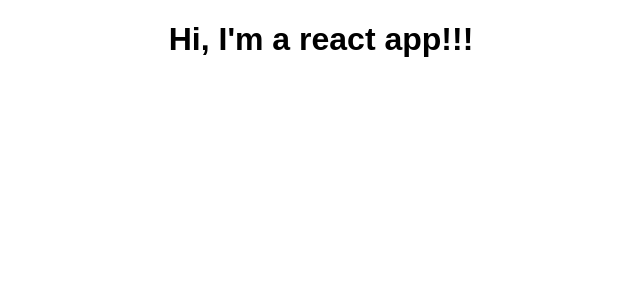
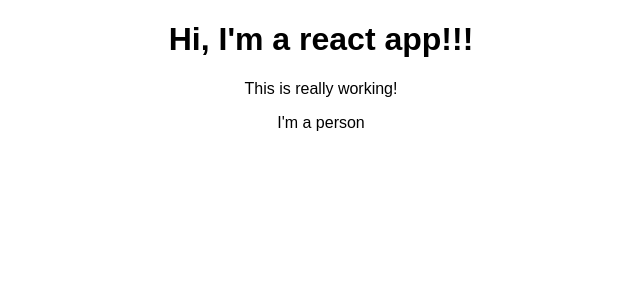
Before and after one commit to douglascamilo/react-complete-guide, a React (Create React App) app: page / in a window 1280 px wide. Shown: the top 300 px of the page, without its empty margins (319-959 px from the left). Built offline with nearby package versions, Linux system fonts and the light colour scheme.

Commit message:
Creating a functional component

```diff
--- a/src/App.js
+++ b/src/App.js
@@ -1,15 +1,16 @@
 import React, {Component} from 'react';
 import './App.css';
+import Person from './Person/Person';
 
 class App extends Component {
   render() {
     return (
       <div className="App">
         <h1>Hi, I'm a react app!!!</h1>
+        <p>This is really working!</p>
+        <Person />
       </div>
     );
-    //   return React.createElement('div', { className: 'App' },
-    //       React.createElement('h1', null, 'Hi, I\'m a React App!! '));
   }
 }
 
--- /dev/null
+++ b/src/Person/Person.js
@@ -0,0 +1,7 @@
+import React from 'react';
+
+const Person = () => {
+	return <p>I'm a person</p>;
+}
+
+export default Person;
```
